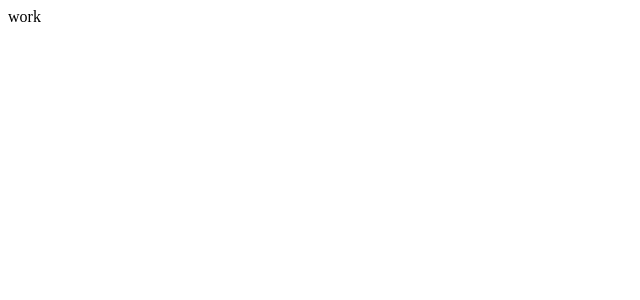
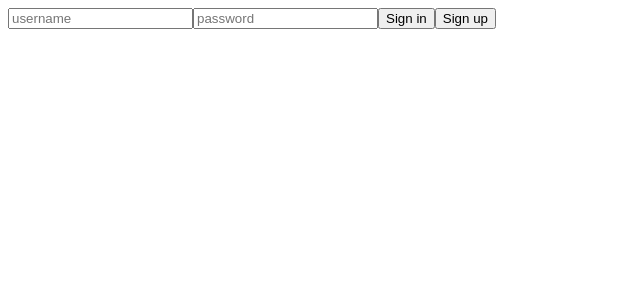
Before and after one commit to S-404/lk-fullstack, a React (Create React App) app in the folder client/: page / in a window 1280 px wide. Shown: the top 300 px of the page, without its empty margins (0-640 px from the left). Built offline with nearby package versions, Linux system fonts and the light colour scheme.

Commit message:
[client] add appRouter

```diff
--- a/client/src/App.tsx
+++ b/client/src/App.tsx
@@ -1,11 +1,15 @@
-import React, {FC} from 'react';
+import React, {FC} from "react"
+import {BrowserRouter as Router,} from "react-router-dom"
+import AppRouter from "./router/appRouter"
 
 
 const App: FC = () => {
+
+
     return (
-        <div className="App">
-            work
-        </div>
+        <Router>
+            <AppRouter/>
+        </Router>
     );
 }
 
--- /dev/null
+++ b/client/src/pages/UserPage.tsx
@@ -0,0 +1,11 @@
+import React from "react"
+
+const UserPage = () => {
+    return (
+        <div>
+                user page
+        </div>
+    )
+}
+
+export default UserPage
--- /dev/null
+++ b/client/src/pages/loginPage/LoginPage.tsx
@@ -0,0 +1,34 @@
+import React, {FC, useState} from "react"
+
+const LoginPage: FC = () => {
+
+    const [username, setUsername] = useState<string>("")
+    const [password, setPassword] = useState<string>("")
+
+    const handlerUsernameInput = (e: React.ChangeEvent<HTMLInputElement>) => {
+        setUsername(e.target.value)
+    }
+    const handlerPasswordInput = (e: React.ChangeEvent<HTMLInputElement>) => {
+        setPassword(e.target.value)
+    }
+
+    return (
+        <div>
+            <input
+                placeholder={"username"}
+                value={username}
+                onChange={handlerUsernameInput}
+            />
+            <input
+                placeholder={"password"}
+                type={"password"}
+                value={password}
+                onChange={handlerPasswordInput}
+            />
+            <button>Sign in</button>
+            <button>Sign up</button>
+        </div>
+    )
+}
+
+export default LoginPage
--- /dev/null
+++ b/client/src/router/appRouter.tsx
@@ -0,0 +1,41 @@
+import React from "react"
+import {Route, Routes} from "react-router-dom"
+import {privateRoutes, publicRoutes} from "./routes"
+import LoginPage from "../pages/loginPage/LoginPage"
+import {useTypedSelector} from "../hooks/useTypedSelector"
+import UserPage from "../pages/UserPage"
+
+const AppRouter = () => {
+
+    const isAuth = useTypedSelector(state => state.auth.isAuth)
+    console.log('tick')
+    return (
+        isAuth ?
+            <Routes>
+                {privateRoutes.map((route) =>
+                    <Route
+                        key={Date.now() + route.path}
+                        path={route.path}
+                        element={<route.component/>}
+                    />
+                )}
+
+                <Route path="*" element={<UserPage/>}/>
+            </Routes>
+            :
+            <Routes>
+                {publicRoutes.map((route) =>
+                    <Route
+                        key={Date.now() + route.path}
+                        path={route.path}
+                        element={<route.component/>}
+                    />
+                )}
+                <Route path="*" element={<LoginPage/>}/>
+            </Routes>
+
+
+    )
+}
+
+export default AppRouter
--- /dev/null
+++ b/client/src/router/routes.ts
@@ -0,0 +1,11 @@
+import LoginPage from "../pages/loginPage/LoginPage";
+import UserPage from "../pages/UserPage"
+
+
+export const privateRoutes = [
+    {path: '/user', component: UserPage},
+]
+
+export const publicRoutes = [
+    {path: '/login', component: LoginPage},
+]
```
